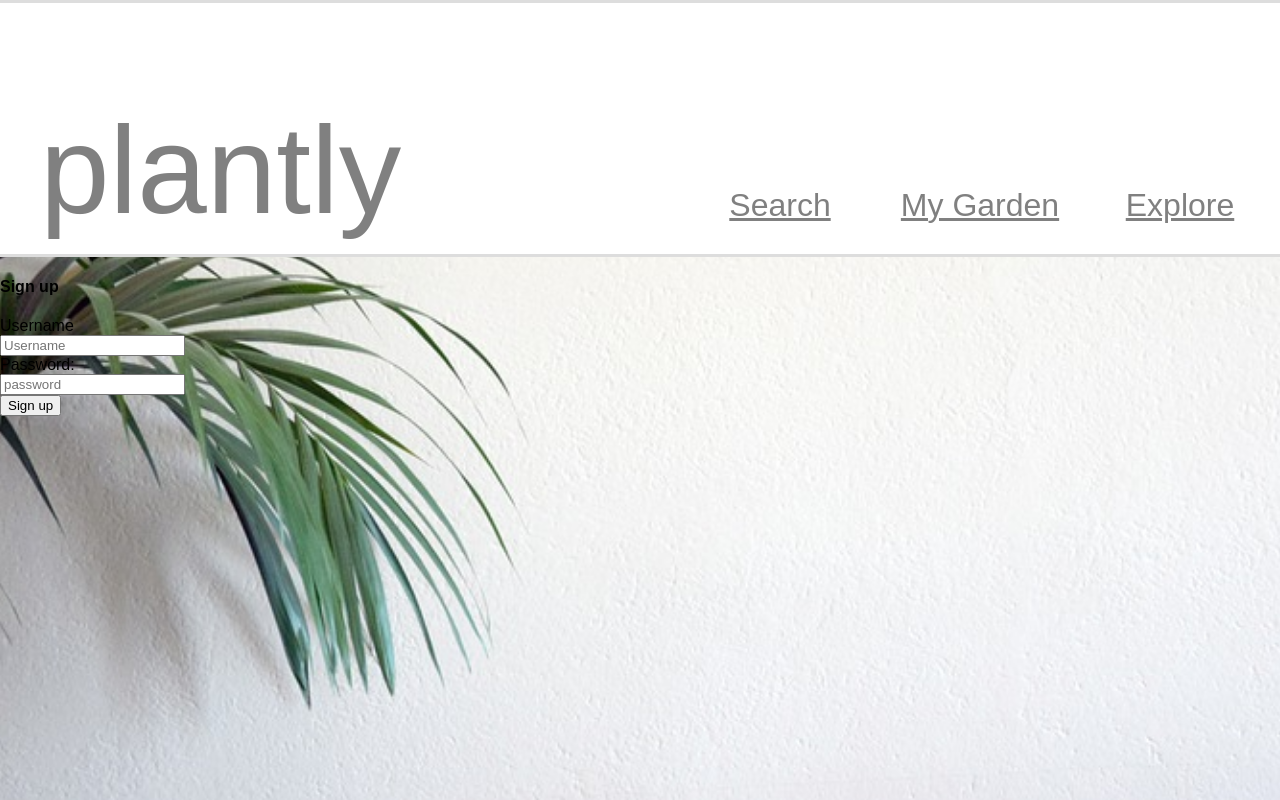
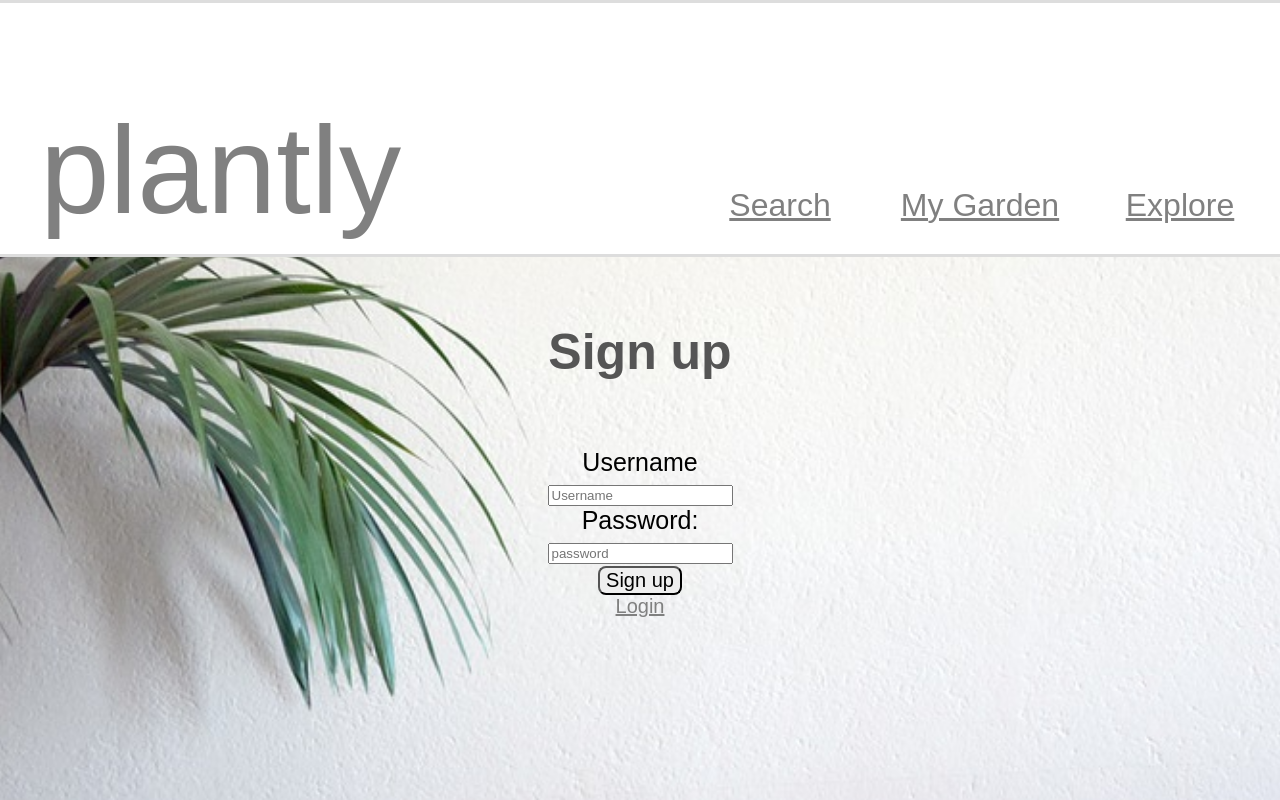
Before and after one commit to iangacek/plantly, a React (Create React App) app in the folder client/: page /signup in a window 1280 px wide. Built offline with nearby package versions, Linux system fonts and the light colour scheme; no server answers; a web font is replaced by a local one.

Commit message:
gettin more sassy

```diff
--- a/client/src/components/login-form/login-form.js
+++ b/client/src/components/login-form/login-form.js
@@ -1,6 +1,7 @@
 import React, { Component } from 'react'
 import { Redirect } from 'react-router-dom'
 import axios from 'axios'
+import {Link} from "react-router-dom";
 
 class LoginForm extends Component {
     constructor() {
@@ -56,7 +57,7 @@ class LoginForm extends Component {
             return <Redirect to={{ pathname: this.state.redirectTo }} />
         } else {
             return (
-                <div>
+                <div className="login">
                     <h4>Login</h4>
                     <form className="form-horizontal">
                         <div className="form-group">
@@ -97,6 +98,7 @@ class LoginForm extends Component {
                                 type="submit">Login</button>
                         </div>
                     </form>
+                    <Link to={"/signup"}>Sign up</Link>
                 </div>
             )
         }
--- a/client/src/components/sign-up/sign-up.js
+++ b/client/src/components/sign-up/sign-up.js
@@ -1,5 +1,6 @@
 import React, { Component } from 'react'
 import axios from 'axios'
+import {Link} from "react-router-dom";
 
 class Signup extends Component {
 	constructor() {
@@ -89,6 +90,7 @@ render() {
 					>Sign up</button>
 				</div>
 			</form>
+			<Link to={"/"}>Login</Link>
 		</div>
 
 	)
--- a/client/src/index.css
+++ b/client/src/index.css
@@ -27,6 +27,12 @@ body {
   color: #555555;
   font-family: 'Encode Sans Expanded', sans-serif;
   text-align: center; }
+
+.plantCard {
+  font-weight: bold; }
+
+h3 {
+  font-style: italic; }
 
 .navbar {
   border-bottom: 3px solid #dddddd;
@@ -73,6 +79,52 @@ body {
 .item {
   color: white; }
 
+.login {
+  text-align: center; }
+  .login h4 {
+    font-size: 50px;
+    color: #555555;
+    font-weight: bold; }
+  .login form {
+    font-size: 25px; }
+  .login button {
+    border-radius: 8px;
+    font-size: 20px; }
+  .login button:hover {
+    border-radius: 8px;
+    -webkit-transition-duration: 0.4s;
+    /* Safari */
+    transition-duration: 0.4s;
+    background-color: grey;
+    /* Green */
+    color: white; }
+  .login a {
+    color: grey;
+    font-size: 20px; }
+
+.SignupForm {
+  text-align: center; }
+  .SignupForm h4 {
+    font-size: 50px;
+    color: #555555;
+    font-weight: bold; }
+  .SignupForm form {
+    font-size: 25px; }
+  .SignupForm button {
+    border-radius: 8px;
+    font-size: 20px; }
+  .SignupForm button:hover {
+    border-radius: 8px;
+    -webkit-transition-duration: 0.4s;
+    /* Safari */
+    transition-duration: 0.4s;
+    background-color: grey;
+    /* Green */
+    color: white; }
+  .SignupForm a {
+    color: grey;
+    font-size: 20px; }
+
 .home {
   font-size: 300%; }
   @media only screen and (min-width: 112.5em) {
--- a/client/src/sass/main.scss
+++ b/client/src/sass/main.scss
@@ -52,9 +52,15 @@ body{
     color: rgb(85, 85, 85);
     font-family: 'Encode Sans Expanded', sans-serif;
     text-align: center;
-
 }
 
+.plantCard {
+    font-weight: bold;
+}
+
+h3 {
+    font-style: italic;
+}
 
 .navbar {
     border-bottom: 3px solid #dddddd;
@@ -113,6 +119,60 @@ body{
     color:white;
 }
 
+.login {
+    text-align: center;
+    h4 {
+        font-size: 50px;
+        color: rgb(85, 85, 85);
+        font-weight: bold;
+    }
+    form {
+        font-size: 25px;
+    }
+    button{
+        border-radius: 8px;
+        font-size: 20px;
+    }
+    button:hover {
+        border-radius: 8px;
+        -webkit-transition-duration: 0.4s; /* Safari */
+        transition-duration: 0.4s;
+        background-color: grey; /* Green */
+        color: white;
+    }
+    a {
+        color: grey;
+        font-size: 20px;
+    }
+}
+
+.SignupForm {
+    text-align: center;
+    h4 {
+        font-size: 50px;
+        color: rgb(85, 85, 85);
+        font-weight: bold;
+    }
+    form {
+        font-size: 25px;
+    }
+    button{
+        border-radius: 8px;
+        font-size: 20px;
+    }
+    button:hover {
+        border-radius: 8px;
+        -webkit-transition-duration: 0.4s; /* Safari */
+        transition-duration: 0.4s;
+        background-color: grey; /* Green */
+        color: white;
+    }
+    a {
+        color: grey;
+        font-size: 20px;
+    }
+}
+
 .home {
     font-size:300%;
     @include responsive(l-desk) {
```
Also changed, not shown: client/src/components/Plant Card/PlantCard.js (+6 -6 lines).
